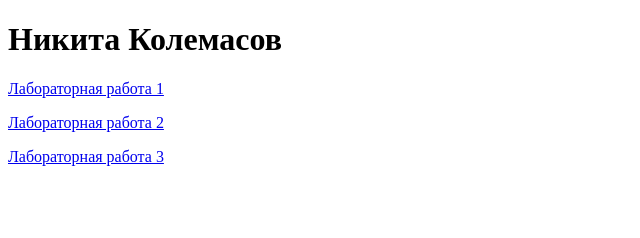
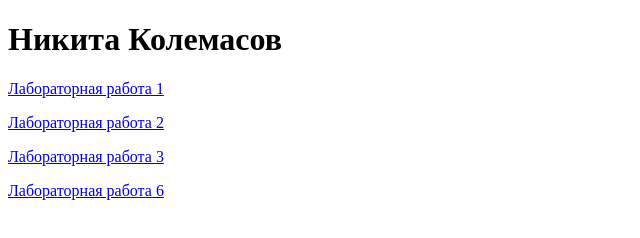
Before and after one commit to NikitaKolemasov1337/ws, a plain HTML site: page index.html in a window 1280 px wide. Shown: the whole page, without its empty margins (0-640 px from the left). Drawn offline with Linux system fonts and the light colour scheme.

Commit message:
Update index.html

```diff
--- a/index.html
+++ b/index.html
@@ -12,6 +12,7 @@
 <p><a href="1.html">Лабораторная работа 1</a></p>
 <p><a href="2.html">Лабораторная работа 2</a></p>
 <p><a href="3.html">Лабораторная работа 3</a></p>
+<p><a href="6.html">Лабораторная работа 6</a></p>
 
 </body>
 </html>
```
